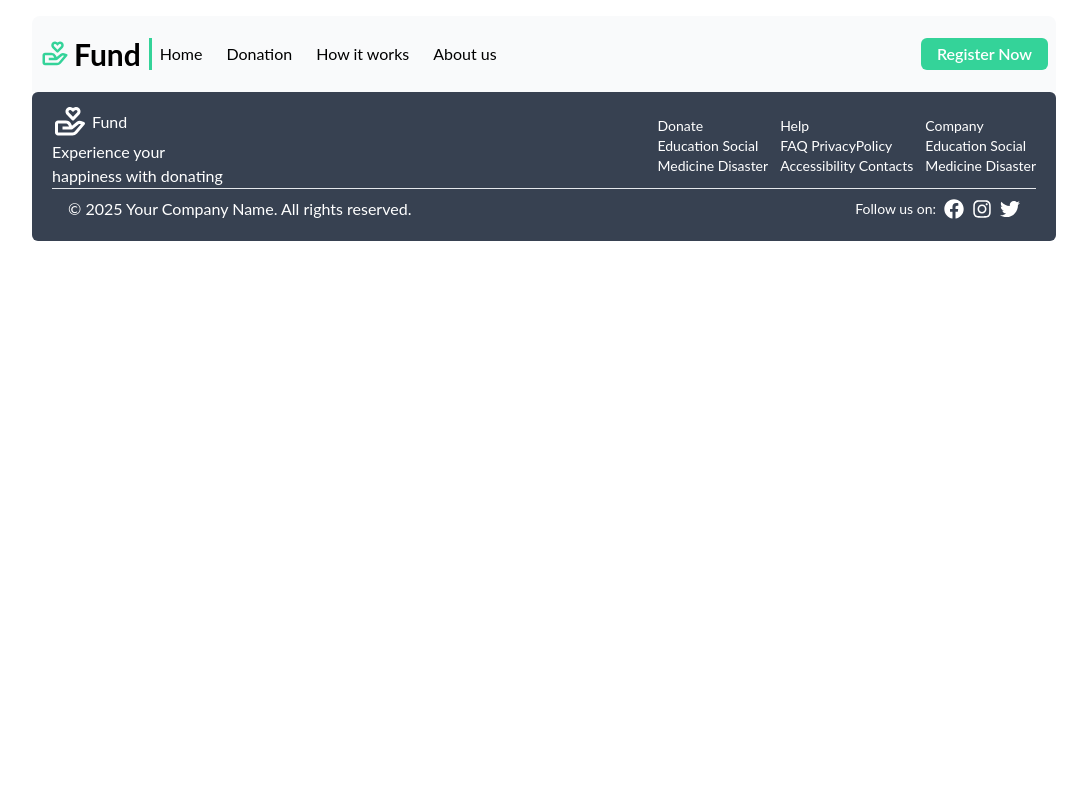
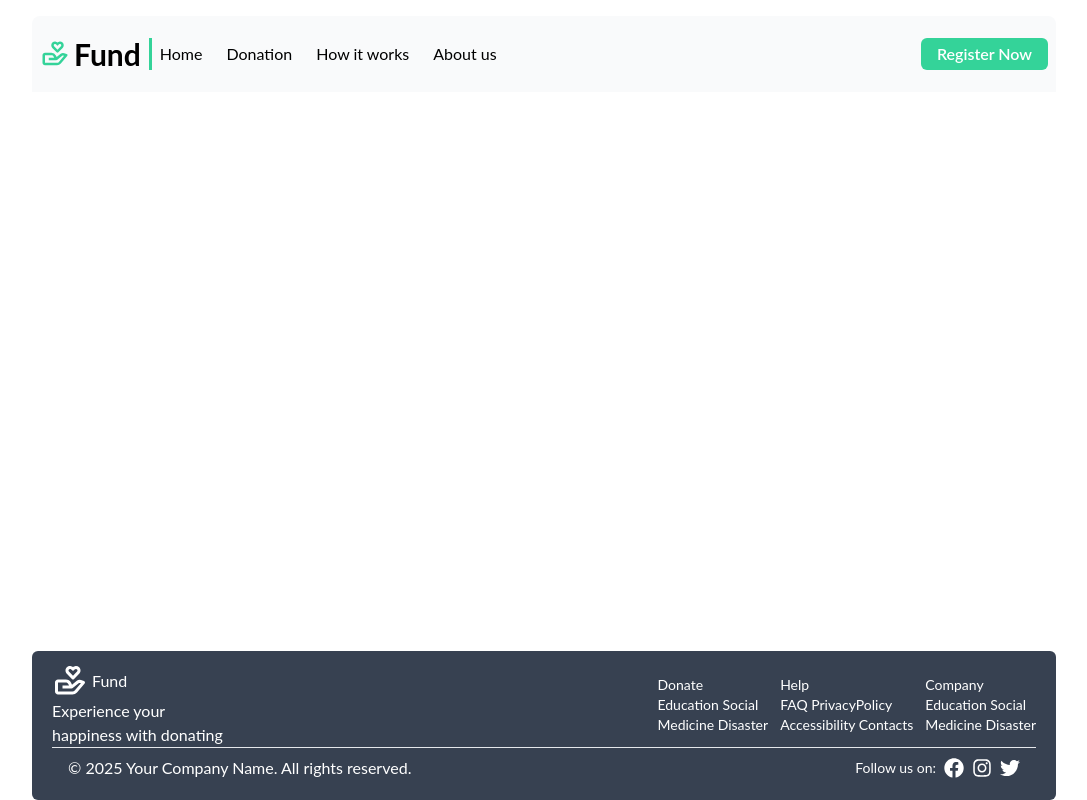
Before and after one commit to Himalf/crowdfundingFrontend, a React (Vite) app: page / in a window 1280 px wide. Shown: the whole page, without its empty margins (96-1183 px from the left). Built offline with nearby package versions, Linux system fonts and the light colour scheme.

Commit message:
style: shift the footer into the bottom

```diff
--- a/src/components/shared-components/navigation/Footer.tsx
+++ b/src/components/shared-components/navigation/Footer.tsx
@@ -2,7 +2,7 @@ import { BiDonateHeart } from "react-icons/bi";
 import { FaFacebook, FaInstagram, FaTwitter } from "react-icons/fa";
 const Footer = () => {
   return (
-    <div className="bg-gray-700 text-white rounded-md px-5 py-3 sticky bottom-1 left-0">
+    <div className="bg-gray-700 text-white rounded-md px-5 py-3">
       <div className=" text-white  flex  justify-between gap-2 ">
         <div className="flex flex-col">
           <div className="flex items-center gap-1">
--- a/src/layout/MainLayout.tsx
+++ b/src/layout/MainLayout.tsx
@@ -5,9 +5,9 @@ import { ReactNode } from "react";
 
 const MainLayout = ({ children }: { children: ReactNode }) => {
   return (
-    <div>
+    <div className="flex flex-col min-h-screen">
       <Navbar />
-      {children}
+      <div className="flex-grow">{children}</div>
       <Footer />
     </div>
   );
```
